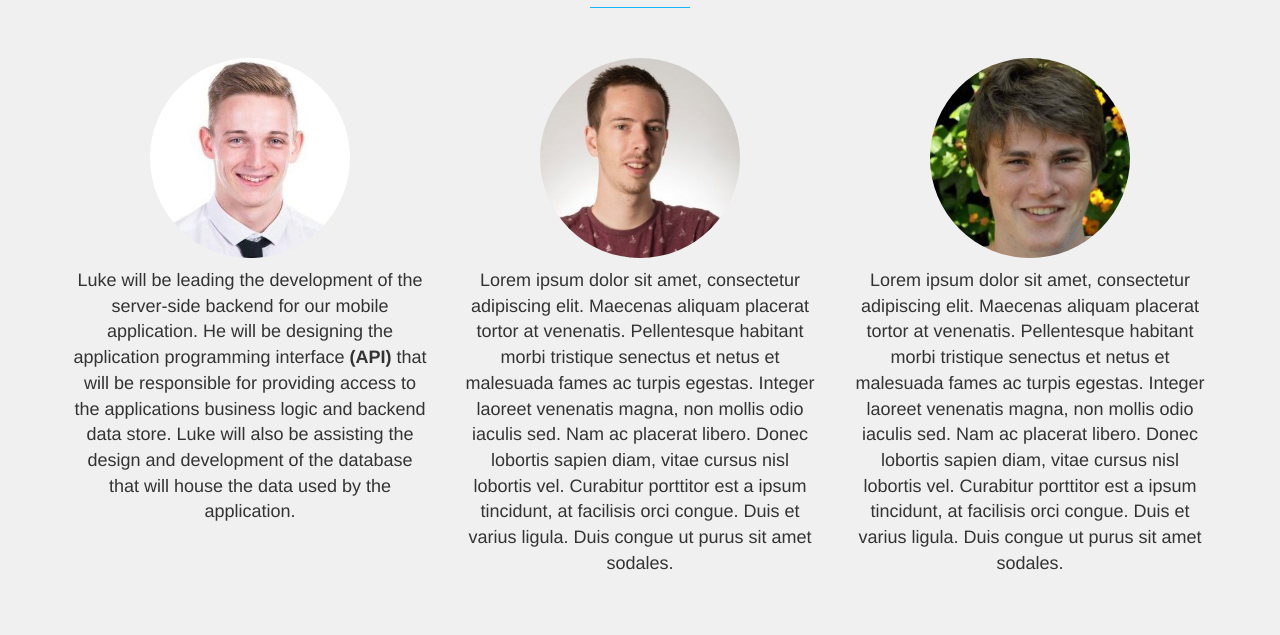
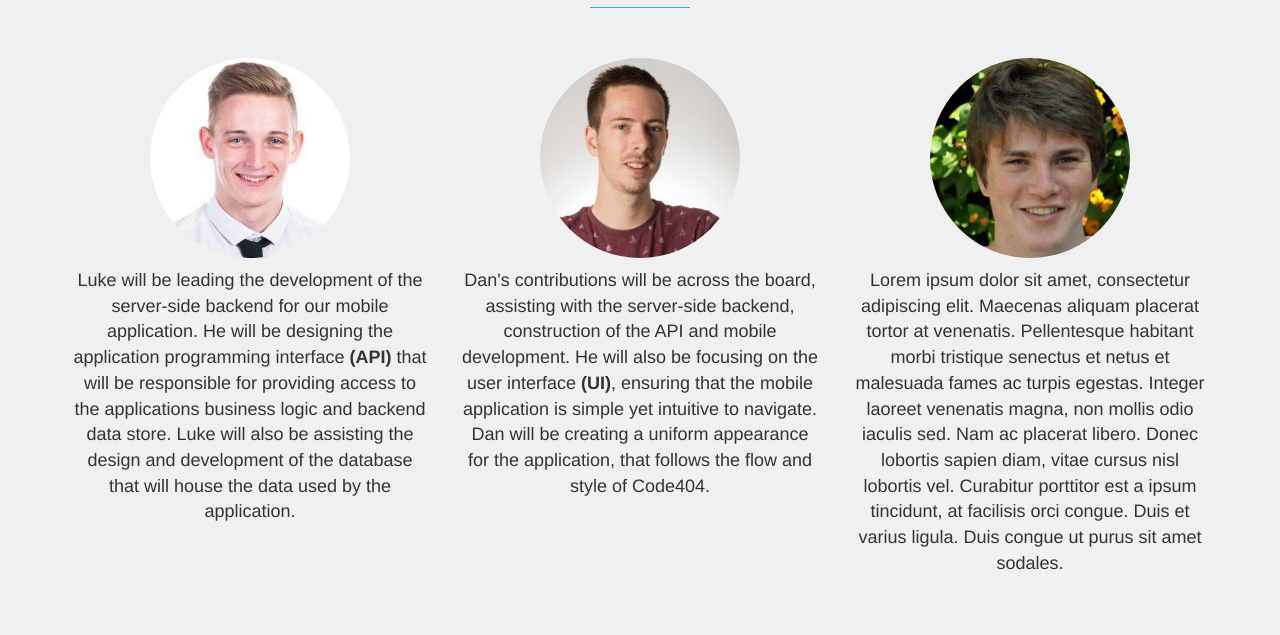
Before and after one commit to Stoward94/Code404, a plain HTML site: page index.html in a window 1280 px wide. Shown: the part 1134-1769 px from the top of the page. Drawn offline with Linux system fonts and the light colour scheme.

Commit message:
Add Dan's contributions to team info

```diff
--- a/index.html
+++ b/index.html
@@ -109,10 +109,9 @@
 									<img src="Media/Dan.jpg" height="200" width="200" Title="Daniel Bendell" class="img-circle" style="margin: 0 auto; display: block;" />
 								</div>
 								<p style="font-size: 18px; text-align:center;">
-									Lorem ipsum dolor sit amet, consectetur adipiscing elit. Maecenas aliquam placerat tortor at venenatis.
-									Pellentesque habitant morbi tristique senectus et netus et malesuada fames ac turpis egestas. Integer laoreet venenatis magna,
-									non mollis odio iaculis sed. Nam ac placerat libero. Donec lobortis sapien diam, vitae cursus nisl lobortis vel. Curabitur
-									porttitor est a ipsum tincidunt, at facilisis orci congue. Duis et varius ligula. Duis congue ut purus sit amet sodales.
+									Dan's contributions will be across the board, assisting with the server-side backend, construction of the API and mobile development.
+									He will also be focusing on the user interface <strong>(UI)</strong>, ensuring that the mobile application is simple yet intuitive to navigate.
+									Dan will be creating a uniform appearance for the application, that follows the flow and style of Code404.
 								</p>
 							</div>
 							<div class="col-md-4">
```
